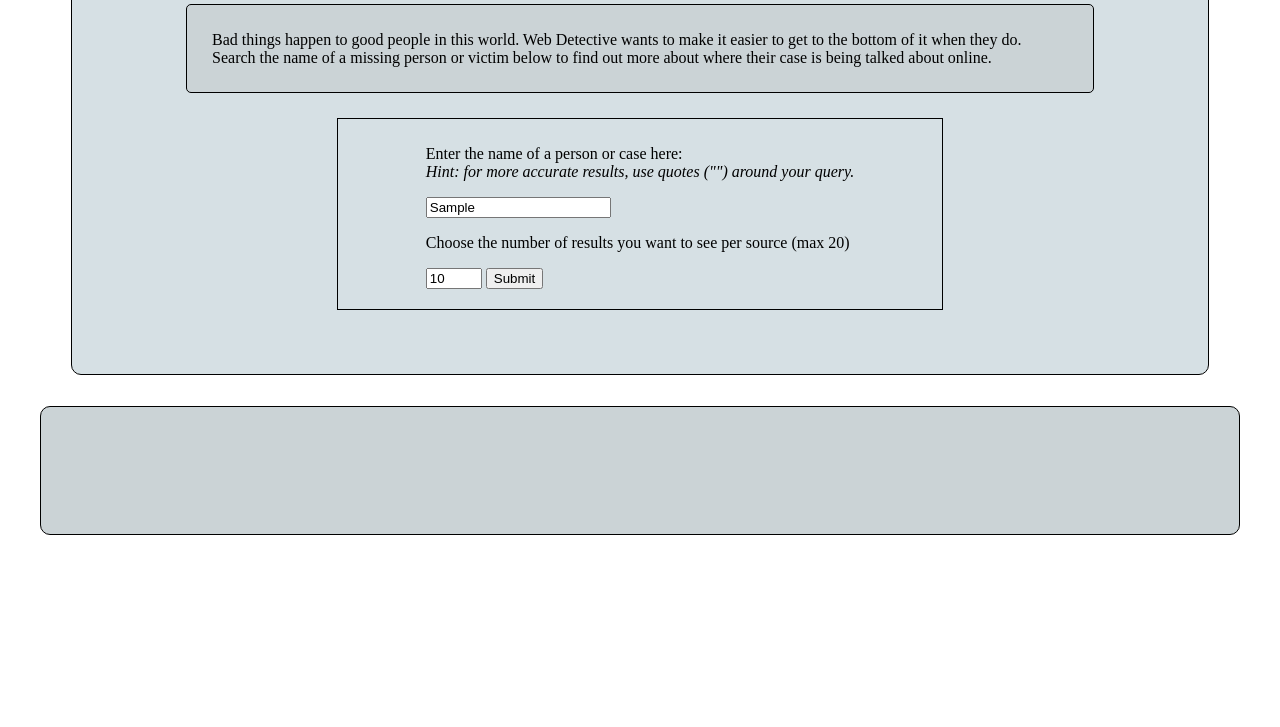
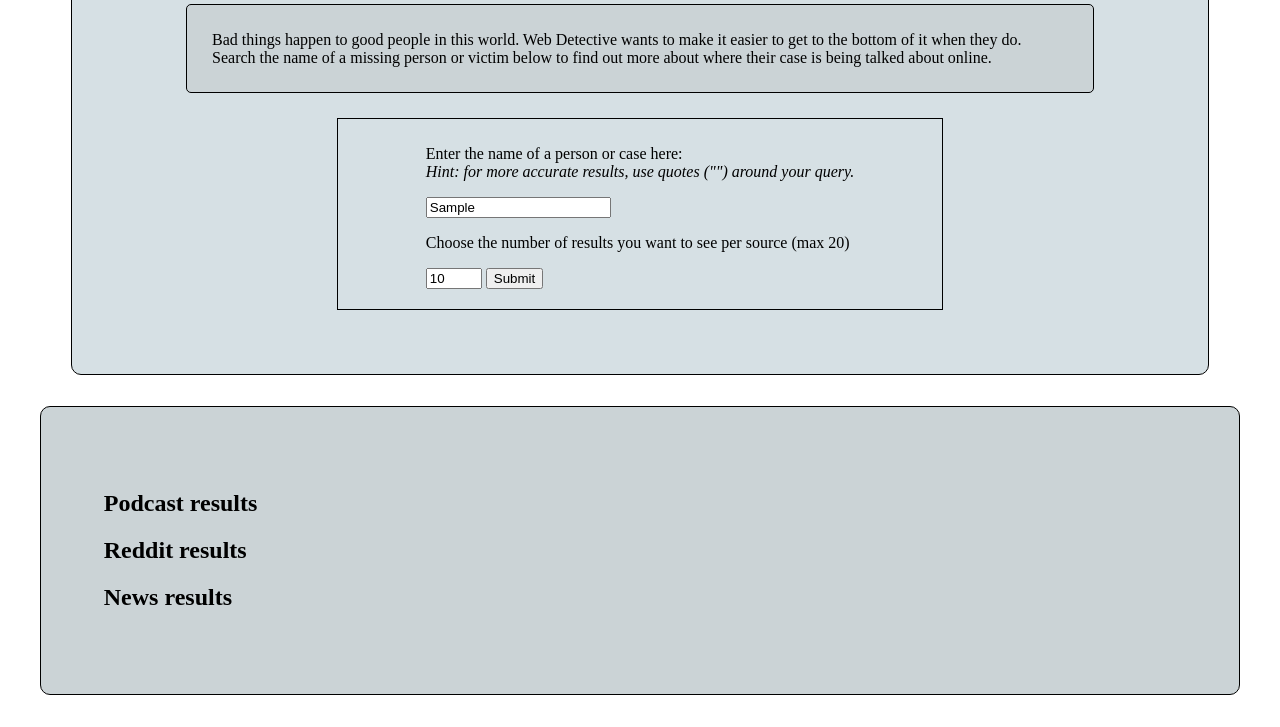
Before and after one commit to jarvi213/WebDetective, a plain HTML site: page index.html in a window 1280 px wide. Both pictures are taken after typing "Sample" into the empty fields and a click on the input 514 px from the left and 453 px from the top of the page. Shown: the part 175-902 px from the top of the page. Before the commit the page ends 800 px from the top, so only its background shows below. Drawn offline with nearby package versions, Linux system fonts and the light colour scheme; no server answers.

Commit message:
added html labels to results for clarity

```diff
--- a/index.html
+++ b/index.html
@@ -30,10 +30,13 @@
         </header>
         <section class="results-found">
             <div class="listen-results">
+                <h2>Podcast results</h2>
             </div>
             <div class="reddit-results">
+                <h2>Reddit results</h2>
             </div>
             <div class="news-results">
+                <h2>News results</h2>
             </div>
         </section>
         <section class="no-results-found">
```
